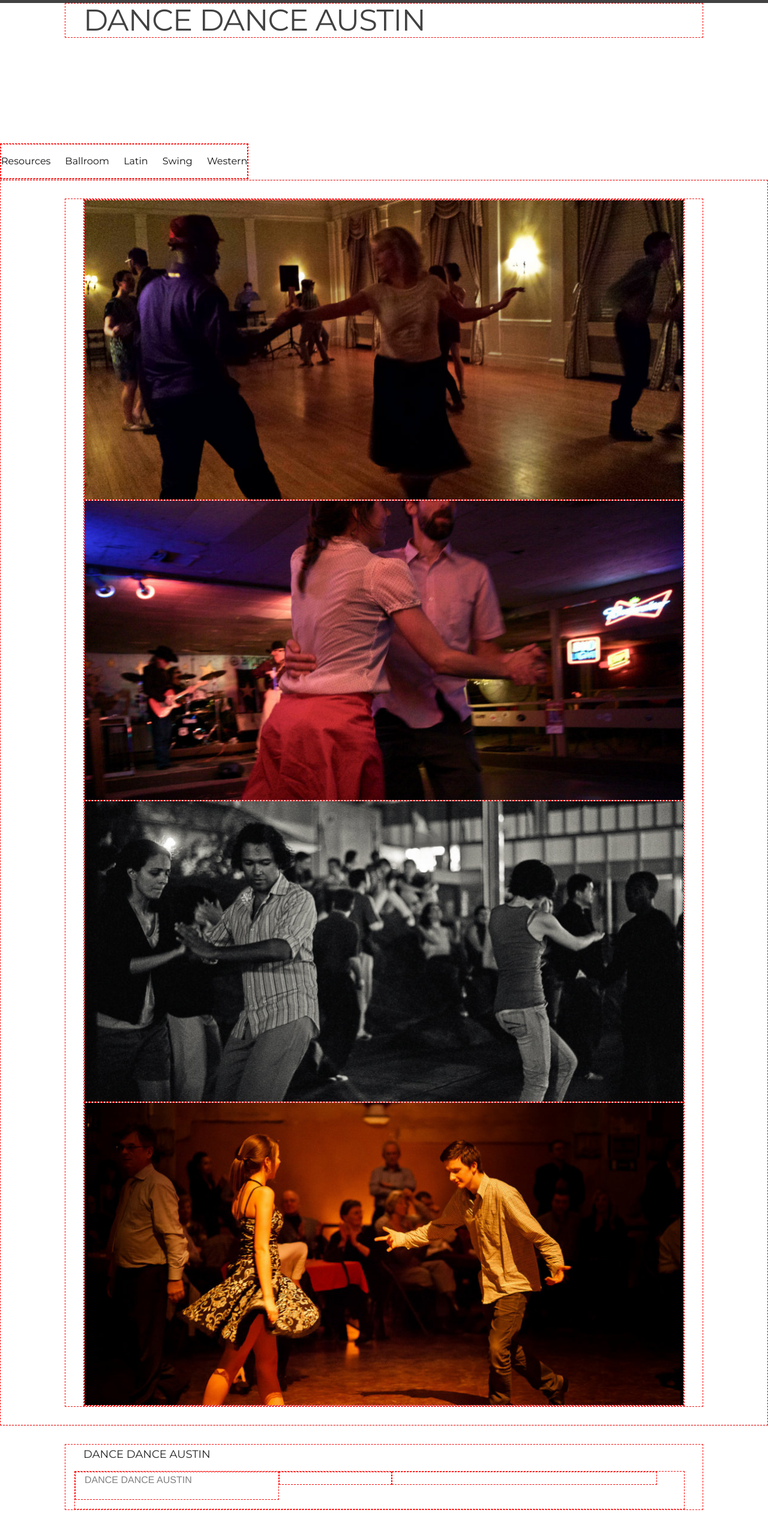
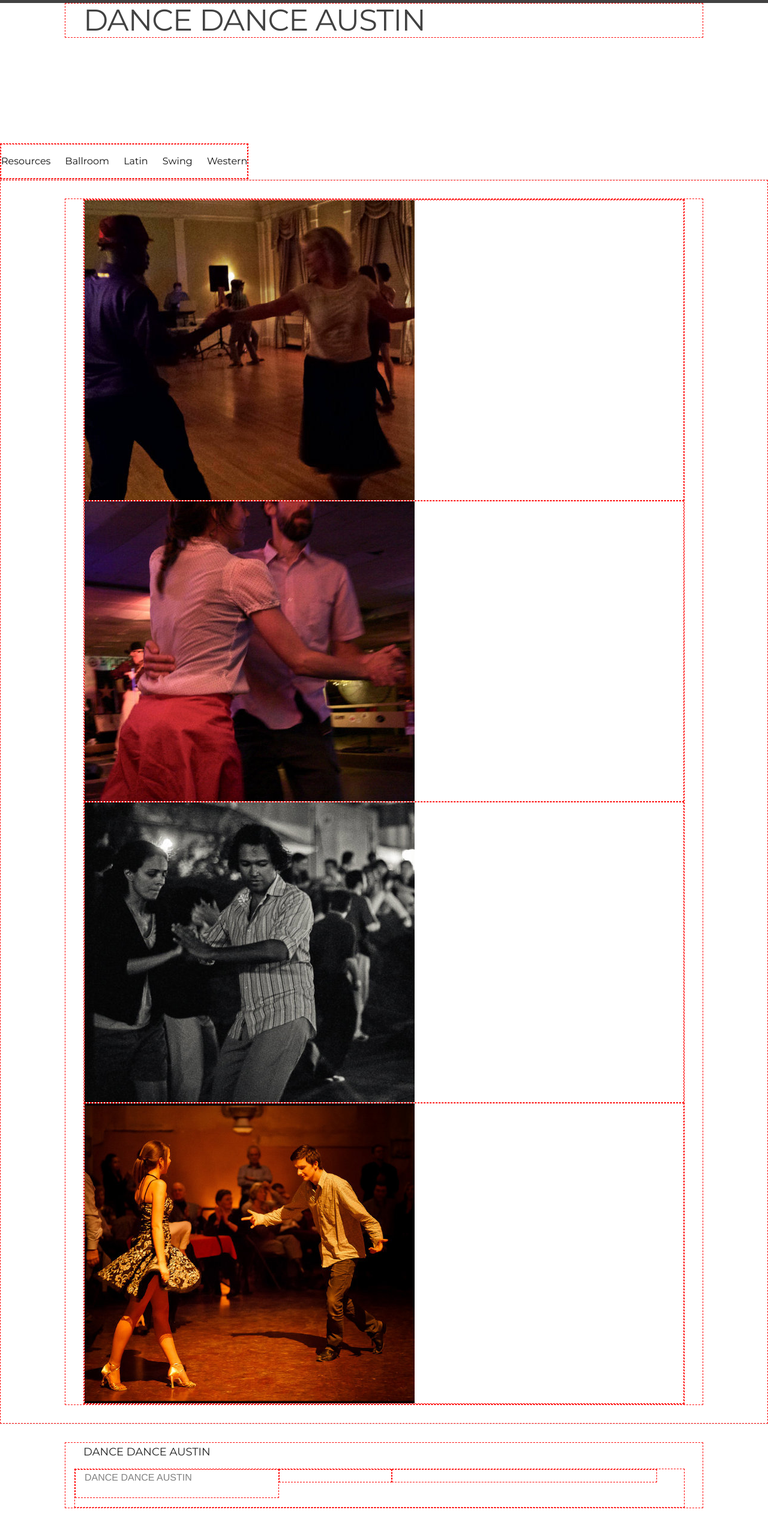
Before and after one commit to honeyjive/dance, a Jekyll site: the page built from index.html, in a window 1280 px wide. Shown: the whole page at 60% size. Built offline with Jekyll 4.4.1, drawn with Linux system fonts in a browser that asks for light colours.

Commit message:
recropping cover images

```diff
--- a/_posts/2014-11-1-ballroom-locations.mdown
+++ b/_posts/2014-11-1-ballroom-locations.mdown
@@ -3,7 +3,7 @@ layout: post
 title:  "Ballroom Dancing Locations"
 date:   2014-11-1
 categories: ballroom
-cover-photo: images/ballroom1-cover.jpg
+cover-photo: images/ballroom-1cover.jpg
 ---
 
 <!-- TODO: CONTAINS THE LIST OF LOCATIONS HERE THAT CAN BE ACCESSED FROM HOMEPAGE -->
--- a/css/style.css
+++ b/css/style.css
@@ -51,10 +51,6 @@ a.page-link.About {
 }
 
 
-.cover-photo {
-	width: 100%;
-}
-
 /*************************/
 /******  page ***********/
 /*************************/
```
Also changed, not shown: images/ballroom-1cover.jpg (added), images/ballroom1-cover.jpg (deleted), images/salsa-cover.jpg, images/swing-cover.jpg, images/western-cover.jpg.
